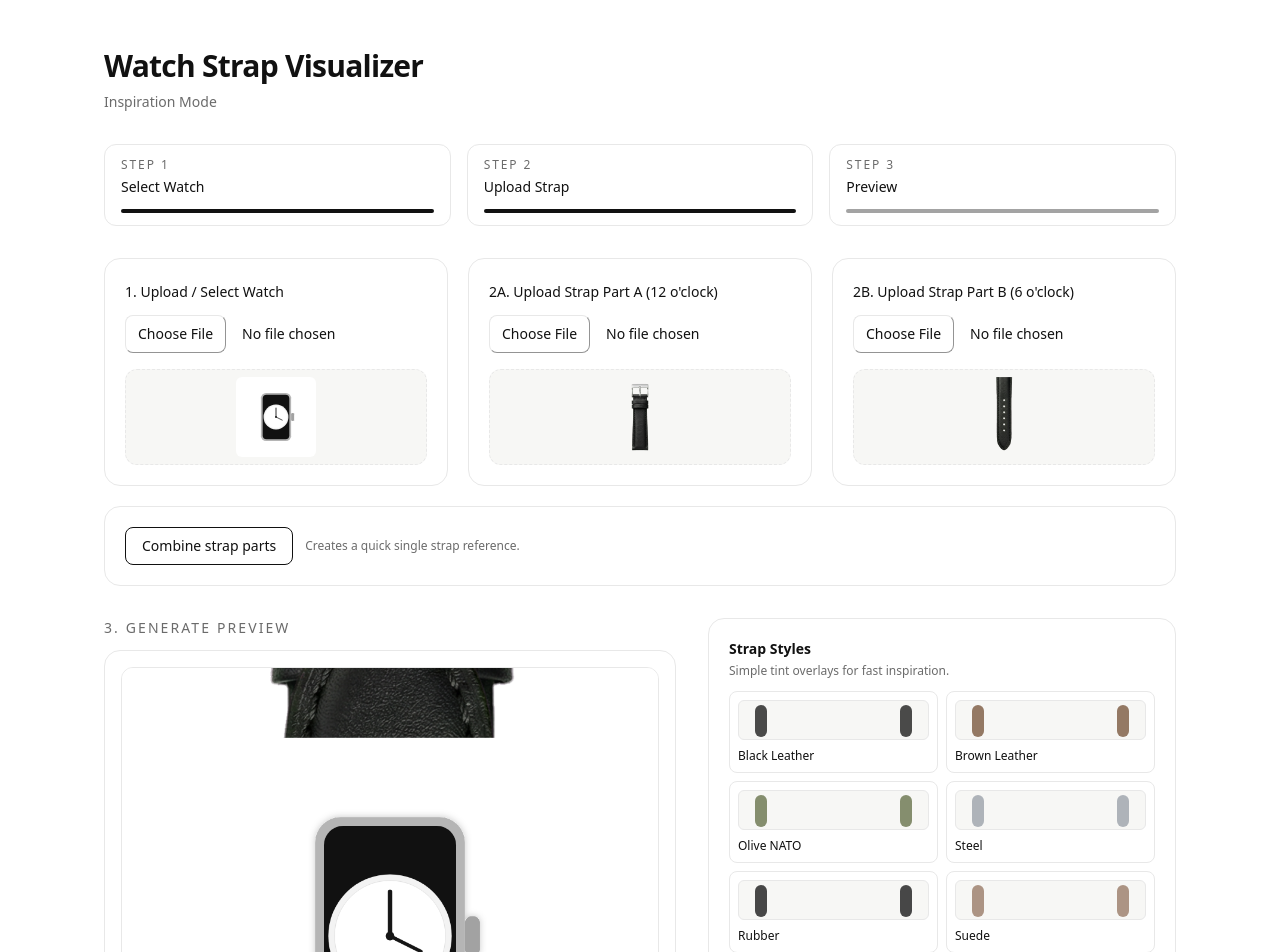
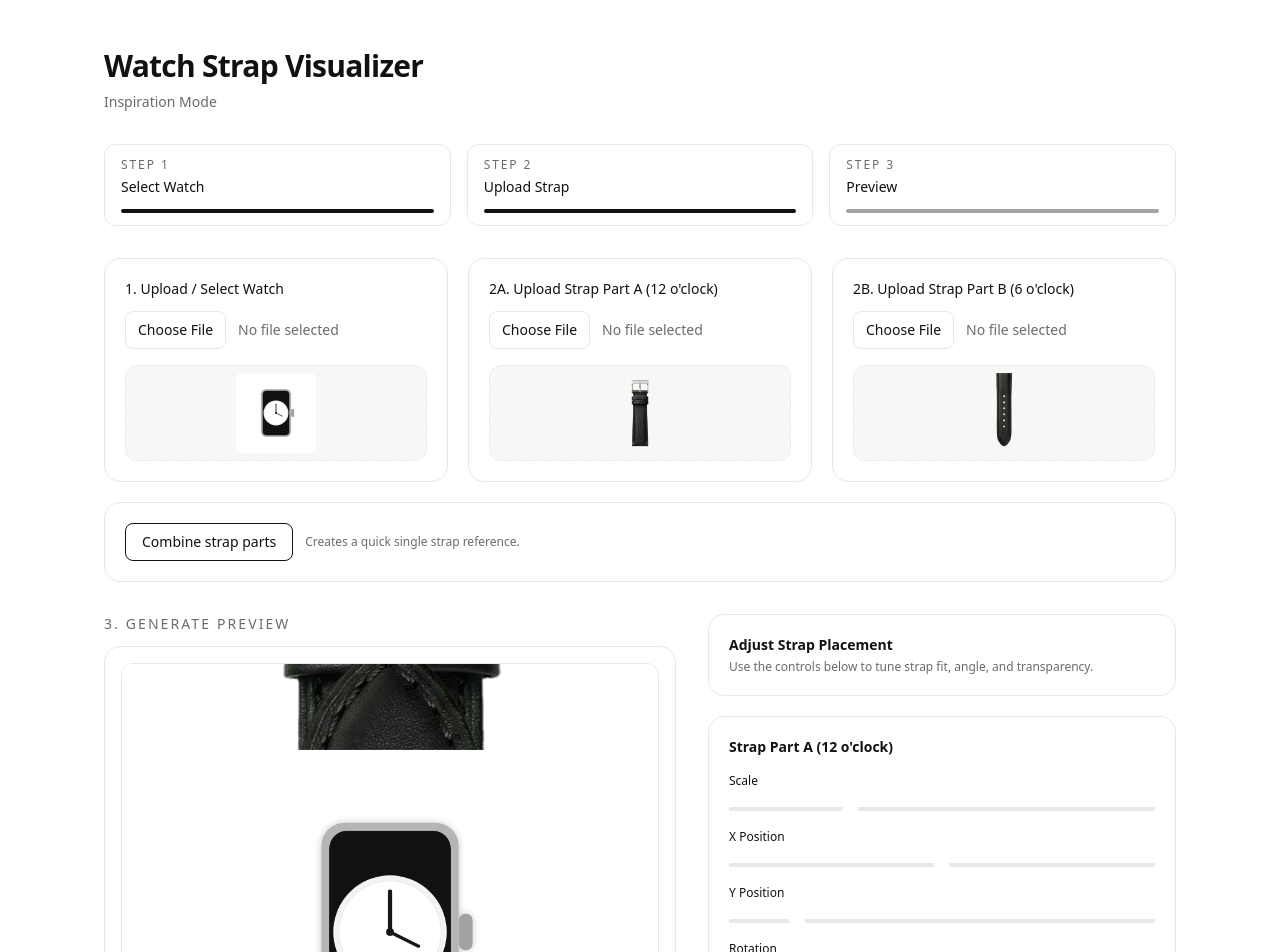
Before and after one commit to sakaarpuri/watch-strap-visualizer, a Next.js app: page / in a window 1280 px wide. Shown: the top 952 px of the page. Built offline with nearby package versions, Linux system fonts and the light colour scheme.

Commit message:
Refine UI: remove style palette and clean controls

```diff
--- a/app/page.tsx
+++ b/app/page.tsx
@@ -10,12 +10,11 @@ import {
   DEFAULT_PART_A,
   DEFAULT_PART_B,
   PartTransform,
-  STRAP_STYLES,
-  StrapStyle
+  STRAP_STYLES
 } from "@/lib/compose";
 
 const createPart = (part: PartTransform): PartTransform => ({ ...part });
-const STYLE_PRESETS = STRAP_STYLES.filter((styleItem) => styleItem.alpha > 0);
+const DEFAULT_STYLE = STRAP_STYLES[0];
 
 export default function Home() {
   const [watchSrc, setWatchSrc] = useState("/sample-watch.svg");
@@ -24,7 +23,6 @@ export default function Home() {
   const [combinedSrc, setCombinedSrc] = useState<string>("");
   const [partA, setPartA] = useState<PartTransform>(createPart(DEFAULT_PART_A));
   const [partB, setPartB] = useState<PartTransform>(createPart(DEFAULT_PART_B));
-  const [style, setStyle] = useState<StrapStyle>(STRAP_STYLES[0]);
   const [combining, setCombining] = useState(false);
 
   const canvasRef = useRef<CanvasPreviewRef>(null);
@@ -68,7 +66,6 @@ export default function Home() {
   const onReset = () => {
     setPartA(createPart(DEFAULT_PART_A));
     setPartB(createPart(DEFAULT_PART_B));
-    setStyle(STRAP_STYLES[0]);
   };
 
   return (
@@ -119,12 +116,12 @@ export default function Home() {
           <span className="text-xs text-muted">Creates a quick single strap reference.</span>
         </div>
         {combinedSrc ? (
-          <div className="mt-4 rounded-xl border border-line bg-canvas p-3">
+          <div className="mt-4 flex items-center justify-center rounded-xl border border-line bg-canvas p-3">
             {/* eslint-disable-next-line @next/next/no-img-element */}
             <img
               src={combinedSrc}
               alt="Combined strap preview"
-              className="h-40 w-auto rounded-md object-contain"
+              className="max-h-44 w-auto rounded-md object-contain"
             />
           </div>
         ) : null}
@@ -142,7 +139,7 @@ export default function Home() {
             strapBSrc={strapBSrc}
             partA={partA}
             partB={partB}
-            style={style}
+            style={DEFAULT_STYLE}
           />
           <p className="mt-3 text-sm text-muted">
             Visual inspiration only. Final fit depends on lug width &amp; strap model.
@@ -167,47 +164,10 @@ export default function Home() {
 
         <aside className="space-y-5">
           <div className="rounded-2xl border border-line p-5">
-            <h3 className="text-sm font-semibold">Strap Styles</h3>
+            <h3 className="text-sm font-semibold">Adjust Strap Placement</h3>
             <p className="mt-1 text-xs text-muted">
-              Simple tint overlays for fast inspiration.
+              Use the controls below to tune strap fit, angle, and transparency.
             </p>
-            <div
-              className="mt-3 grid grid-cols-2 gap-2"
-              role="group"
-              aria-label="Preset strap styles"
-            >
-              {STYLE_PRESETS.map((preset) => (
-                <button
-                  key={preset.name}
-                  type="button"
-                  onClick={() => setStyle(preset)}
-                  aria-label={`Apply ${preset.name} tint to strap preview`}
-                  aria-pressed={style.name === preset.name}
-                  className={`rounded-lg border px-2 py-2 text-left transition ${
-                    style.name === preset.name
-                      ? "border-ink bg-ink text-white"
-                      : "border-line bg-white text-ink hover:bg-canvas"
-                  }`}
-                >
-                  <div
-                    className={`relative h-10 overflow-hidden rounded-md border ${
-                      style.name === preset.name ? "border-white/30" : "border-line"
-                    } bg-canvas`}
-                    aria-hidden="true"
-                  >
-                    <div
-                      className="absolute left-4 top-1 h-8 w-3 rounded-full"
-                      style={{ backgroundColor: preset.color, opacity: Math.min(1, preset.alpha + 0.45) }}
-                    />
-                    <div
-                      className="absolute right-4 top-1 h-8 w-3 rounded-full"
-                      style={{ backgroundColor: preset.color, opacity: Math.min(1, preset.alpha + 0.45) }}
-                    />
-                  </div>
-                  <span className="mt-2 block text-xs font-medium">{preset.name}</span>
-                </button>
-              ))}
-            </div>
           </div>
 
           <ControlPanel
@@ -253,10 +213,7 @@ function ControlPanel({ title, value, onChange }: ControlPanelProps) {
       <div className="mt-4 space-y-3">
         {controls.map((control) => (
           <label key={control.key} className="block">
-            <div className="mb-1 flex items-center justify-between text-xs">
-              <span>{control.label}</span>
-              <span className="text-muted">{value[control.key].toFixed(2)}</span>
-            </div>
+            <div className="mb-1 text-xs">{control.label}</div>
             <input
               type="range"
               min={control.min}
--- a/components/ImageUploader.tsx
+++ b/components/ImageUploader.tsx
@@ -1,6 +1,6 @@
 "use client";
 
-import { ChangeEvent } from "react";
+import { ChangeEvent, useId, useState } from "react";
 
 interface ImageUploaderProps {
   id: string;
@@ -15,23 +15,42 @@ export default function ImageUploader({
   previewUrl,
   onFileSelect
 }: ImageUploaderProps) {
+  const inputId = useId();
+  const [fileName, setFileName] = useState<string>("No file selected");
+
   const handleChange = (event: ChangeEvent<HTMLInputElement>) => {
     const file = event.target.files?.[0];
-    if (!file) return;
+    if (!file) {
+      setFileName("No file selected");
+      return;
+    }
+    setFileName(file.name);
     onFileSelect(file);
   };
 
   return (
     <div className="rounded-2xl border border-line p-5">
-      <label htmlFor={id} className="text-sm font-medium text-ink">
+      <p id={id} className="text-sm font-medium text-ink">
         {label}
-      </label>
+      </p>
+      <div className="mt-3 flex items-center gap-3">
+        <label
+          htmlFor={inputId}
+          className="cursor-pointer rounded-lg border border-line bg-white px-3 py-2 text-sm text-ink transition hover:bg-canvas"
+        >
+          Choose File
+        </label>
+        <span className="max-w-[160px] truncate text-sm text-muted md:max-w-[220px]">
+          {fileName}
+        </span>
+      </div>
       <input
-        id={id}
+        id={inputId}
         type="file"
         accept="image/*"
+        aria-labelledby={id}
         onChange={handleChange}
-        className="mt-3 block w-full text-sm file:mr-4 file:rounded-lg file:border file:border-line file:bg-white file:px-3 file:py-2 file:text-sm file:text-ink"
+        className="sr-only"
       />
       <div className="mt-4 flex h-24 items-center justify-center rounded-xl border border-dashed border-line bg-canvas">
         {previewUrl ? (
--- a/lib/compose.ts
+++ b/lib/compose.ts
@@ -23,17 +23,17 @@ export const STRAP_STYLES: StrapStyle[] = [
 ];
 
 export const DEFAULT_PART_A: PartTransform = {
-  scale: 95,
+  scale: 85,
   x: 0,
-  y: -215,
+  y: -240,
   rotation: 0,
   opacity: 1
 };
 
 export const DEFAULT_PART_B: PartTransform = {
-  scale: 95,
+  scale: 85,
   x: 0,
-  y: 215,
+  y: 240,
   rotation: 180,
   opacity: 1
 };
@@ -77,7 +77,7 @@ const drawPart = (
 };
 
 const drawWatch = (ctx: CanvasRenderingContext2D, image: HTMLImageElement) => {
-  const max = CANVAS_SIZE * 0.74;
+  const max = CANVAS_SIZE * 0.68;
   const ratio = Math.min(max / image.width, max / image.height);
   const w = image.width * ratio;
   const h = image.height * ratio;
```
